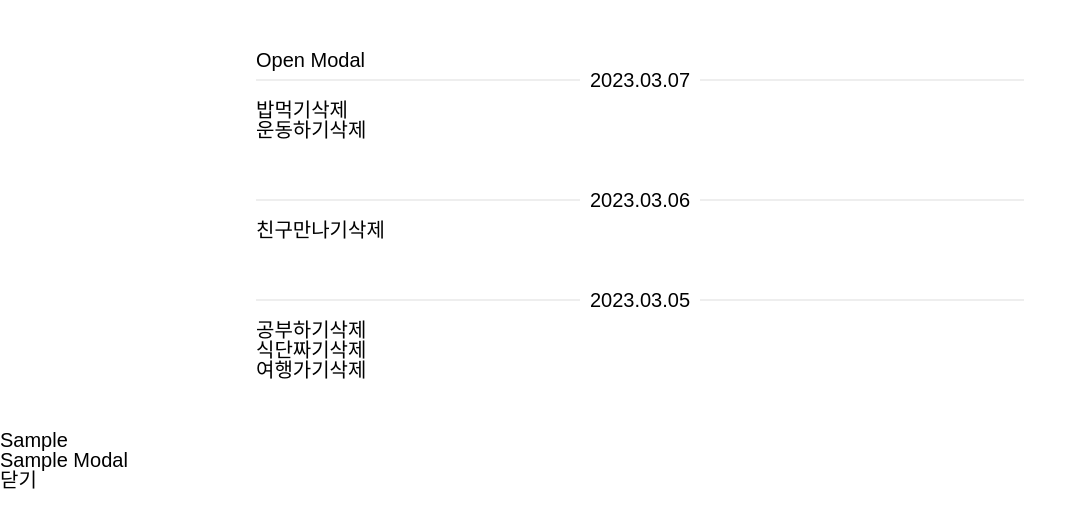
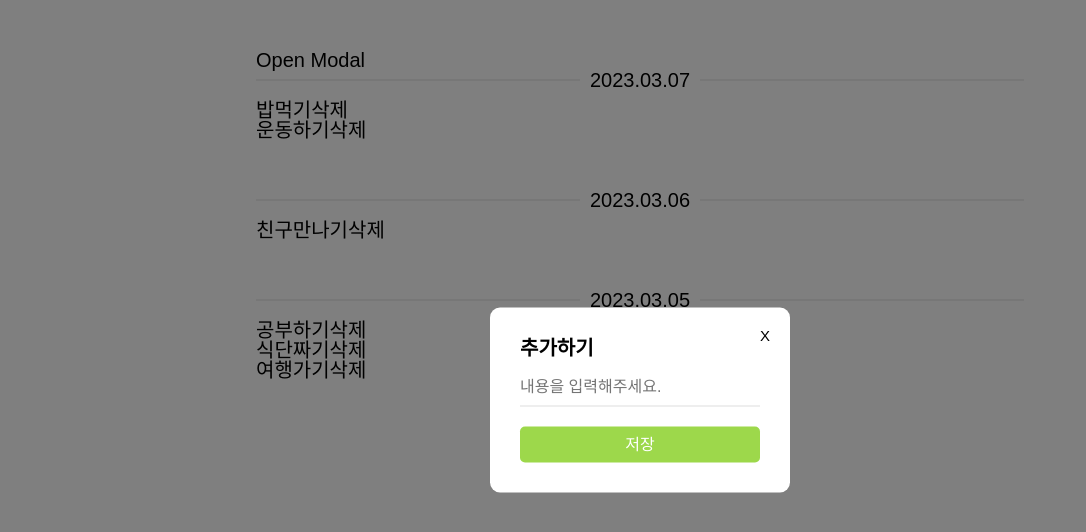
Before and after one commit to eunseozz/react-todo-ver2.0, a React (Create React App) app: page / in a window 1280 px wide. Both pictures are taken after a click on the button "Open Modal". Shown: the top 532 px of the page, without its empty margins (0-1086 px from the left). Built offline with nearby package versions, Linux system fonts and the light colour scheme; a web font is replaced by a local one.

Commit message:
#1 모달 스타일 구현

```diff
--- /dev/null
+++ b/src/ModalDimd.tsx
@@ -0,0 +1,15 @@
+import React from "react";
+
+interface ModalDimdProps {
+  closePop: any;
+};
+
+const SampleModal = ({
+  closePop
+}: ModalDimdProps) => {
+  return (
+    <div className="popup-dimd" onClick={closePop}></div>
+  );
+};
+
+export default SampleModal;
--- a/src/SampleModal.tsx
+++ b/src/SampleModal.tsx
@@ -8,10 +8,11 @@ const SampleModal = ({
   closePop
 }: SampleModalProps) => {
   return (
-    <div>
-      <h3>Sample</h3>
-      <p>Sample Modal</p>
-      <button type="button" onClick={closePop}>닫기</button>
+    <div className="popup-wrap">
+        <button type="button" className="popup-close" onClick={closePop}>X</button>
+        <h3 className="popup-title">추가하기</h3>
+        <input type="text" className="popup-input" placeholder="내용을 입력해주세요." />
+        <button type="button" className="popup-btn">저장</button>
     </div>
   );
 };
--- a/src/Todo.tsx
+++ b/src/Todo.tsx
@@ -1,4 +1,5 @@
 import React, { useState } from "react";
+import ModalDimd from "./ModalDimd";
 import PortalModal from "./PortalModal";
 import SampleModal from "./SampleModal";
 import TodoList from "./TodoList";
@@ -23,6 +24,7 @@ const Todo = () => {
             {modalOpened && (
                 <PortalModal>
                     <SampleModal closePop={handleClose}/>
+                    <ModalDimd closePop={handleClose} />
                 </PortalModal>
             )}
         </>
--- a/src/assets/css/App.css
+++ b/src/assets/css/App.css
@@ -1,5 +1,4 @@
 @import './reset.css';
-
 .inner{
     padding: 50px 0 50px 0;
     max-width: 768px;
@@ -37,3 +36,60 @@
 .todo-wrap > li ul{
     margin-top: 10px;
 }
+
+#modal-root .popup-wrap{
+    position: absolute;
+    top: 50%;
+    left: 50%;
+    transform: translate(-50%, -50%);
+    width: 300px;
+    padding: 30px;
+    box-sizing: border-box;
+    background-color: #fff;
+    border-radius: 10px;
+    z-index: 9;
+}
+
+#modal-root .popup-close{
+    position: absolute;
+    top: 20px;
+    right: 20px;
+    font-size: 15px;
+}
+
+#modal-root .popup-title{
+    font-weight: 700;
+    font-size: 20px;
+}
+
+#modal-root .popup-input{
+    display: block;
+    width: 100%;
+    margin-top: 10px;
+    font-size: 16px;
+    border-bottom: 1px solid #ddd;
+    padding-top: 10px;
+    padding-bottom: 10px;
+}
+
+#modal-root .popup-btn{
+    margin-top: 20px;
+    display: block;
+    width: 100%;
+    font-size: 16px;
+    padding: 10px 12px;
+    background-color: #9dd84b;
+    color: #fff;
+    border-radius: 5px;
+}
+
+#modal-root .popup-dimd{
+    position: fixed;
+    width: 100%;
+    height: 100vh;
+    left: 0;
+    top: 0;
+    background-color: #000;
+    opacity: .5;
+    z-index: 8;
+}
```
